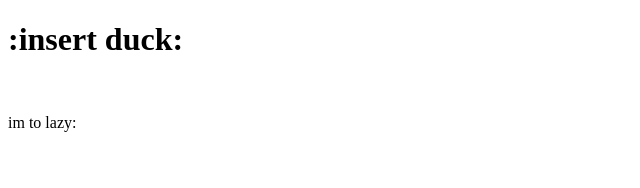
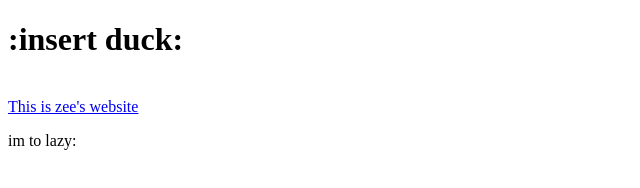
Before and after one commit to Marcus-CNS/Talking-duck, a plain HTML site: page index.html in a window 1280 px wide. Shown: the whole page, without its empty margins (0-640 px from the left). Drawn offline with Linux system fonts and the light colour scheme.

Commit message:
link to zee's web

```diff
--- a/index.html
+++ b/index.html
@@ -9,6 +9,7 @@
     <body>
         <h1>:insert duck:</h1>
         <br>
+        <a href="the403.ml">This is zee's website</a>
         <p>im to lazy:</p>
 
     </body>
```
